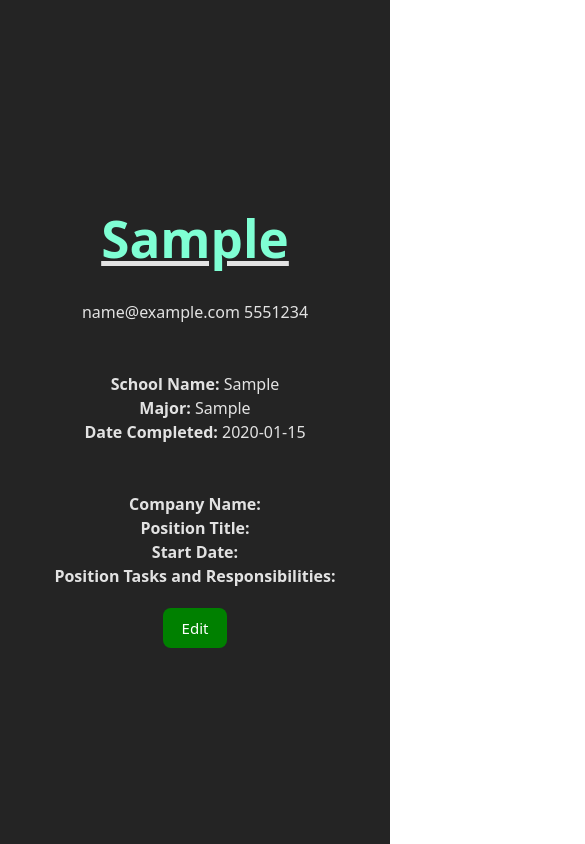
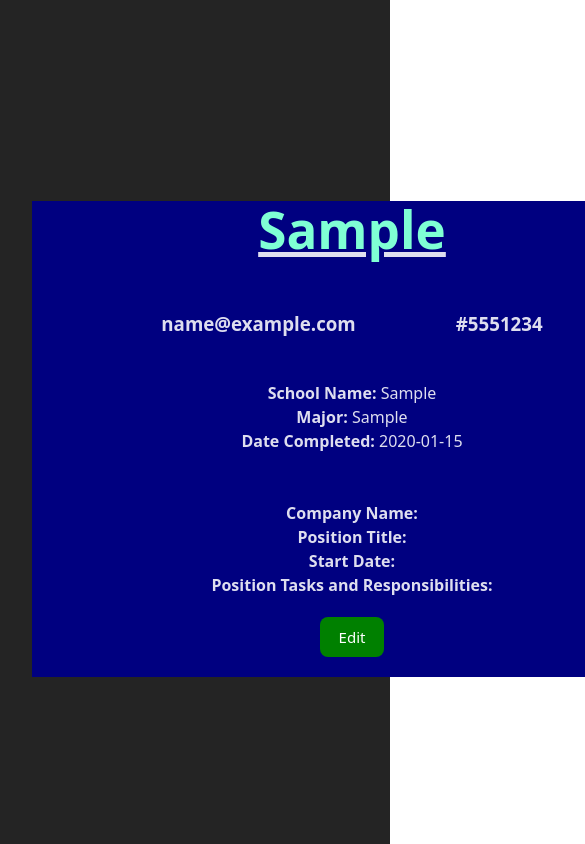
Before and after one commit to curtis-taylor/CV_REACT, a React (Vite) app in the folder cv_react_app/: page / in a window 390 px wide. Both pictures are taken after typing "Sample", "name@example.com", "5551234", "Sample", "Sample", "2020-01-15" into the empty fields and a click on the button "Submit". Shown: the top 844 px of the page, 585 px wide, since content can reach past the window. Built offline with nearby package versions, Linux system fonts and the light colour scheme.

Commit message:
Able to make space between phone number and email

```diff
--- a/cv_react_app/src/App.css
+++ b/cv_react_app/src/App.css
@@ -20,6 +20,17 @@ textarea {
   min-width: 80%;
 }
 
+#output {
+  min-width: 640px;
+  background-color:navy
+}
+
+#contactContainer {
+   display: inline-grid;
+   grid-auto-flow: column;
+  gap: 100px;
+}
+
 .section {
   background-color:navy;
   border: 10px solid lemonchiffon;
@@ -28,6 +39,7 @@ textarea {
   display: flex;
   flex-direction: column;
   align-items: start;
+  min-width: 320px;
 
 }
 
--- a/cv_react_app/src/Components/Form.jsx
+++ b/cv_react_app/src/Components/Form.jsx
@@ -22,9 +22,6 @@ export function Form() {
     const [jobStart, setJobStart] = useState('');
 
     const [isFormVisible, setFormVisible] = useState(true)
-    //const [isSubmitVisible, setSubmitVisible] = useState(true)
-    //const [isEditVisible, setEditVisible] = useState(false)
-    //const [isOutputVisible, setOutputVisible] = useState(false)
 
     const [cvText, setCVText] = useState("");
 
@@ -32,14 +29,12 @@ export function Form() {
       e.preventDefault();
 
       let info = [ name, email, phone, school, major, dateComplete, company, position, tasks, jobStart]
-      alert(`Hello, ${info}`);
+      //alert(`Hello, ${info}`);
 
       setCVText(info);
 
       setFormVisible(!isFormVisible);
-      //setSubmitVisible(!isSubmitVisible);
-      //setEditVisible(!isEditVisible);
-      //setOutputVisible(!isOutputVisible);
+
 
     };
 
@@ -156,12 +151,11 @@ export function Form() {
     return(
 
       <div id="output">
-      <div>
+        <u><h1> {cvText[0]} </h1></u>
+      <div id="contactContainer">
 
-          <u><h1> {cvText[0]} </h1></u>
-
-          <span> {cvText[1]} </span>
-          <span>{cvText[2]} </span>
+          <span id="email"><h3> {cvText[1]} </h3></span>
+          <span id="phone"> <h3>#{cvText[2]} </h3> </span>
 
       </div>
       <br></br><br></br>
```
